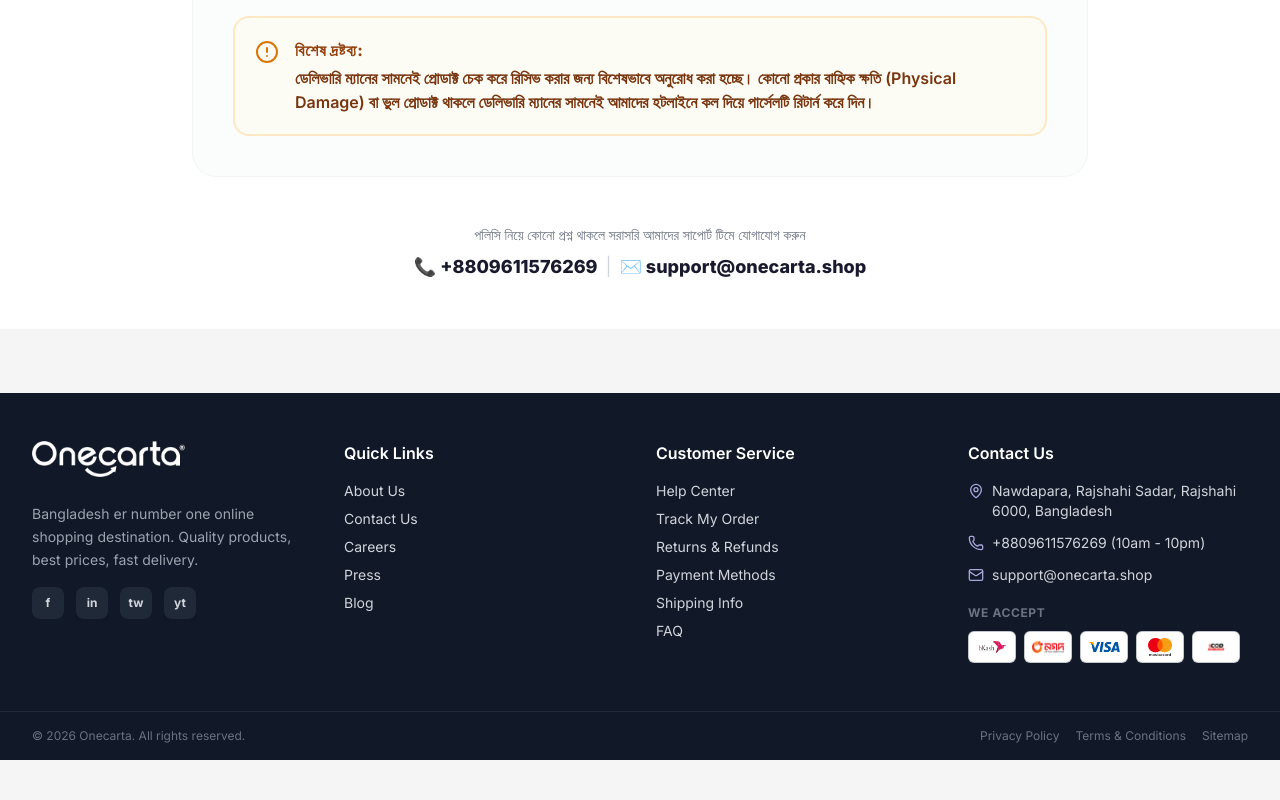
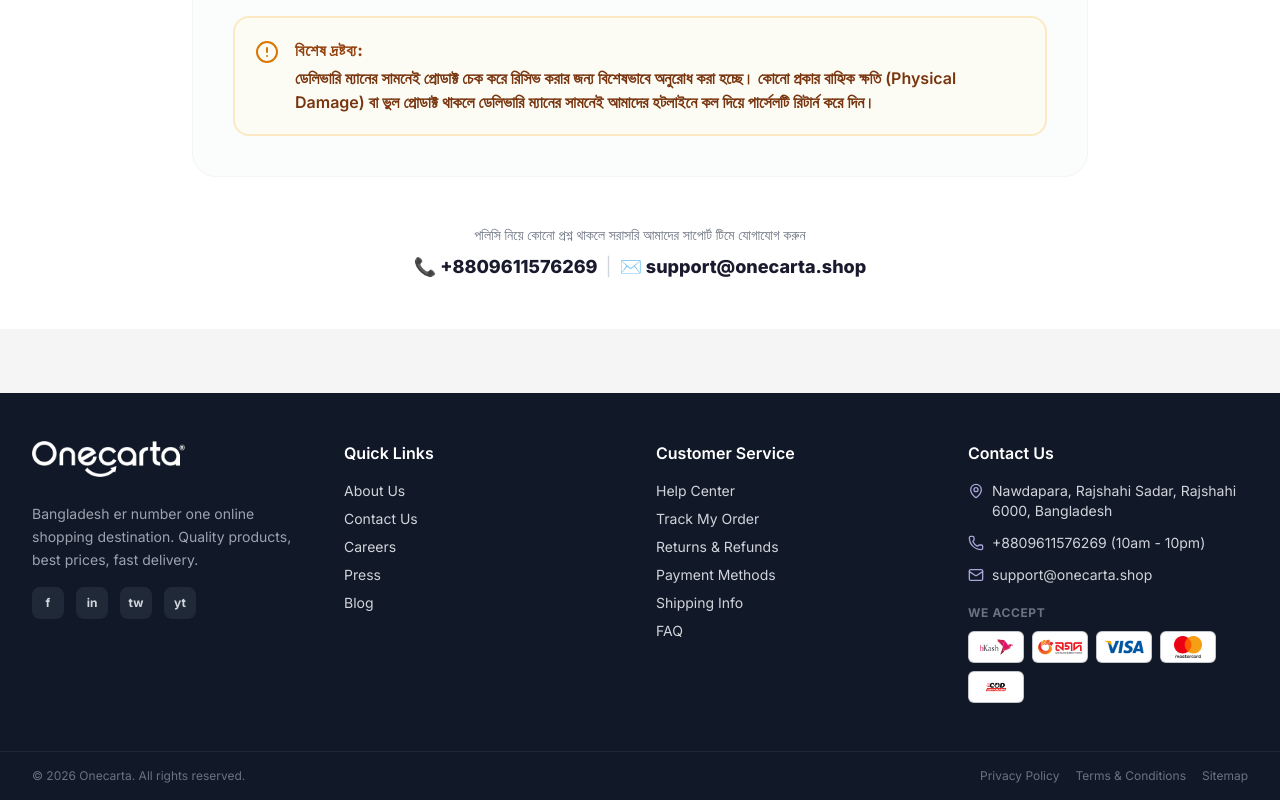
Before and after one commit to tousifotb-lang/onecarta.shop, a Next.js app: page /return-policy in a window 1280 px wide. Shown: the part 1143-1943 px from the top of the page. Before the commit the page ends 1903 px from the top, so only its background shows below. Built offline with nearby package versions, Linux system fonts and the light colour scheme.

Commit message:
design: pixel perfect padding adjustments for footer payment logos

```diff
--- a/src/components/layout/Footer.tsx
+++ b/src/components/layout/Footer.tsx
@@ -121,7 +121,7 @@ export default function Footer() {
               </li>
             </ul>
 
-            {/* 🛠️ [UPDATED]: প্লেইন টেক্সট সরিয়ে এখানে প্রিমিয়াম লগো গ্রিড অ্যাড করা হলো ভাই */}
+            {/* 🛠️ [FIXED]: শেপের সাইজ ফিক্সড রেখে প্যাডিং কমিয়ে লোগো বড় করা হলো */}
             <div className="mt-5">
               <p className="text-xs text-gray-500 mb-2.5 uppercase tracking-wider font-bold">We Accept</p>
 
@@ -135,18 +135,17 @@ export default function Footer() {
                 ].map((m) => (
                   <div
                     key={m.name}
-                    className="bg-white border border-gray-700/30 p-1.5 rounded-md flex items-center justify-center w-12 h-8 shadow-xs transition-transform hover:scale-105"
+                    className="bg-white border border-gray-700/30 p-1 rounded-md flex items-center justify-center w-14 h-8 shadow-xs transition-transform hover:scale-105 overflow-hidden"
                   >
                     <img
                       src={m.src}
                       alt={m.name}
-                      className="max-w-full max-h-full object-contain"
+                      className="w-full h-full object-contain"
                       onError={(e) => {
-                        // যদি ইমেজ কোনো কারণে মিসিং থাকে, তবে টেক্সট ব্যাকআপ হিসেবে শো করবে
                         (e.target as HTMLElement).style.display = 'none';
                         const parent = (e.target as HTMLElement).parentElement;
                         if (parent) {
-                          parent.className = "bg-gray-800 border border-gray-700 text-[10px] px-1.5 py-1 rounded text-gray-300 font-bold";
+                          parent.className = "bg-gray-800 border border-gray-700 text-[10px] px-1.5 py-1 rounded text-gray-300 font-bold flex items-center justify-center w-14 h-8";
                           parent.innerText = m.name;
                         }
                       }}
```
